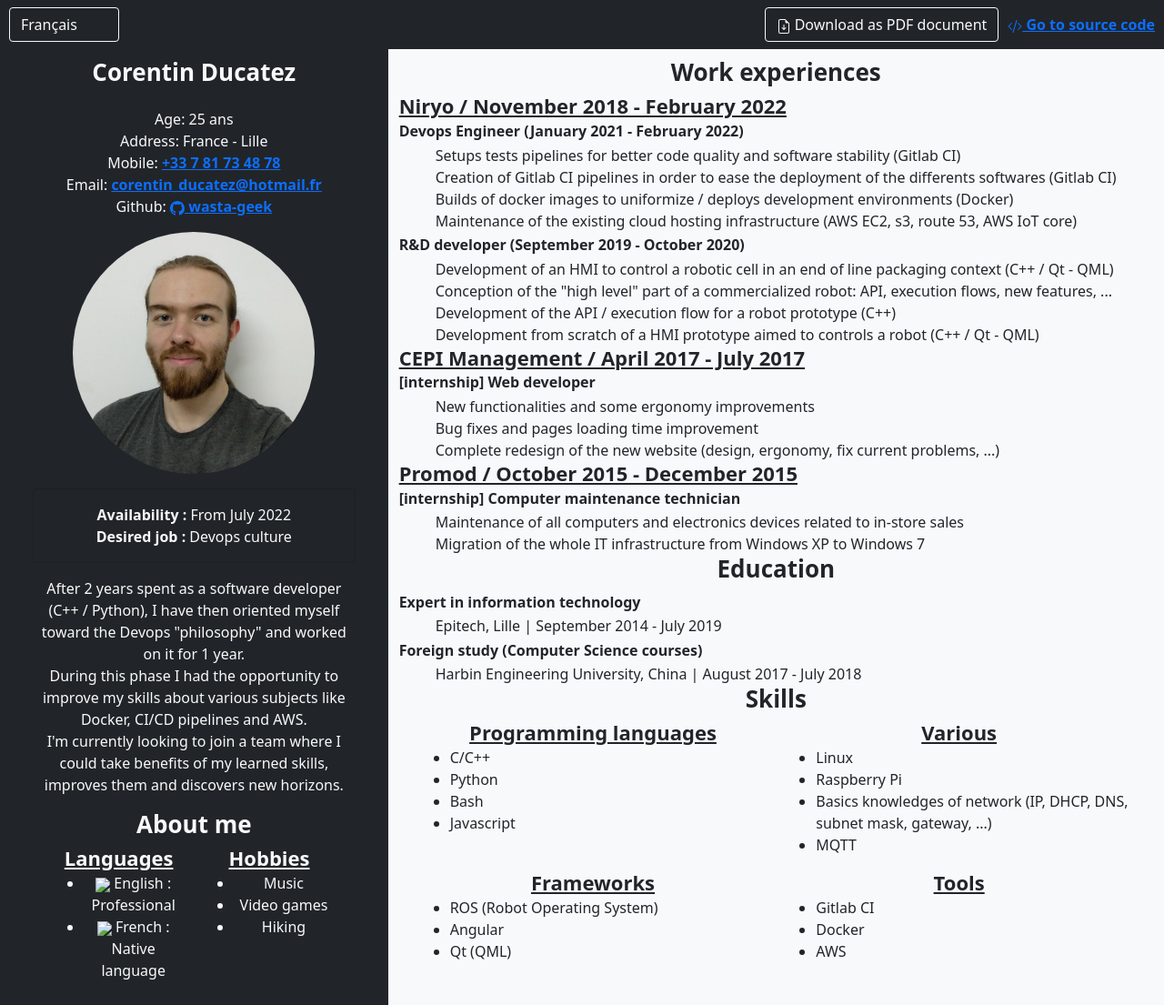
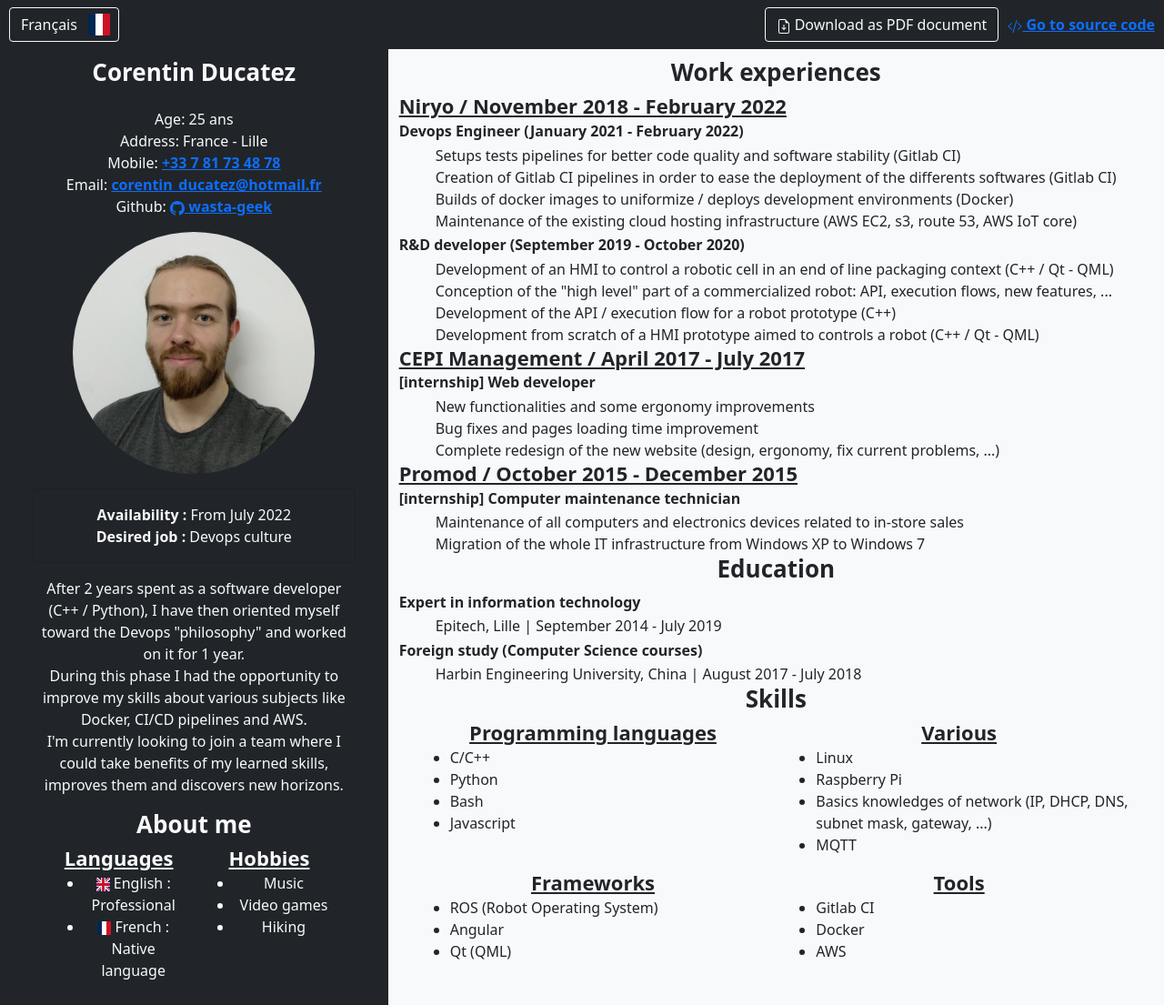
Before and after one commit to Wasta-Geek/curriculum-vitae, a Jekyll site: the page built from docs/en/index.markdown, in a window 1280 px wide. Shown: the whole page at 91% size. Built offline with Jekyll 4.4.1, drawn with Linux system fonts in a browser that asks for light colours.

Commit message:
Fix svg path

```diff
--- a/docs/_includes/about_me.html
+++ b/docs/_includes/about_me.html
@@ -9,7 +9,7 @@
                 <h3 class="text-center">{{ site.data.about_me["languages_subsection"][language] }}</h3>
                 <ul>
                     {%- for language_object in site.data.about_me["languages_list"] -%}
-                    <li> <img class="flag_img_icon" src="{{ "" | absolute_url }}assets/svg/{{ language_object[1]['icon'] }}">
+                    <li> <img class="flag_img_icon" src="{{ "/assets/svg/" | absolute_url }}{{ language_object[1]['icon'] }}">
                         {{ language_object[1]["name"][language] }}
                         : {{ language_object[1]["skill"][language] }}</li>
                     {%- endfor -%}
--- a/docs/_includes/header.html
+++ b/docs/_includes/header.html
@@ -8,7 +8,7 @@
         {% for language in site.available_languages %}
         {% if language != page.lang %}
         <a href="{{ language | absolute_url }}" class="me-auto">
-          <button class="btn bg-dark text-light border-light no-theme-switch language_button" style="background-image: url({{ "" | absolute_url }}assets/svg/{{ site.data.languages["icon"][language] }})">
+          <button class="btn bg-dark text-light border-light no-theme-switch language_button" style="background-image: url({{ "/assets/svg/" | absolute_url }}{{ site.data.languages["icon"][language] }})">
             {{ site.baseurl }}{{ site.data.languages["label"][language] }}
           </button>
         </a>
```
